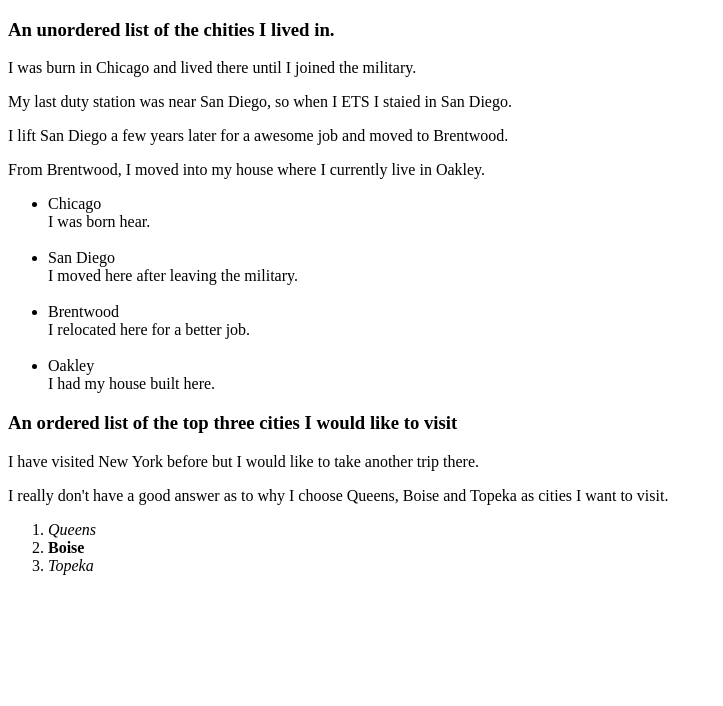
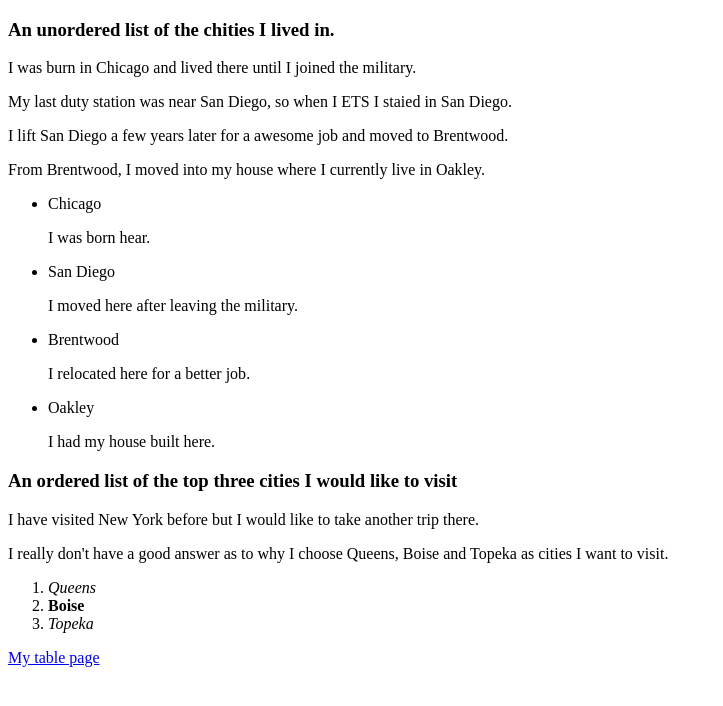
Before and after one commit to LeonardoBrown/html, a plain HTML site: page index.html in a window 1280 px wide. Shown: the whole page, without its empty margins (0-723 px from the left). Drawn offline with Linux system fonts and the light colour scheme.

Commit message:
Cleaned up line 18 through 26.

```diff
--- a/index.html
+++ b/index.html
@@ -15,16 +15,14 @@
     <p>I lift San Diego a few years later for a awesome job and moved to Brentwood.</p>
     <p>From Brentwood, I moved into my house where I currently live in Oakley.</p>
     <ul>
-        <li>Chicago</li> <span>I was born hear.</span>
-        <br>
-        <br>
-        <li>San Diego</li> <span>I moved here after leaving the military.</span>
-        <br>
-        <br>
-        <li>Brentwood</li> <span>I relocated here for a better job.</span>
-        <br>
-        <br>
-        <li>Oakley</li> <span>I had my house built here.</span>
+        <li>Chicago</li>
+        <p>I was <span>born hear</span>.</p>
+        <li>San Diego</li>
+        <p>I moved here after leaving the <span>military</span>.</p>
+        <li>Brentwood</li>
+        <p>I relocated here for a <span>better job</span>.</p>
+        <li>Oakley</li>
+        <p><span>I had my house built here.</span></p>
     </ul>
     <h3>An ordered list of the top three cities I would like to visit</h3>
     <p>I have visited New York before but I would like to take another trip there.</p>
@@ -34,6 +32,7 @@
         <li><strong>Boise</strong></li>
         <li><em>Topeka</em></li>
     </ol>
+    <a href="favorites.html">My table page</a>
 </body>
 
 </html>
```
